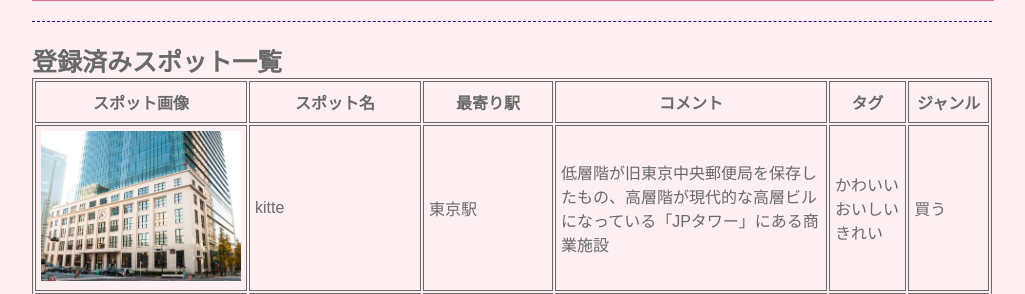
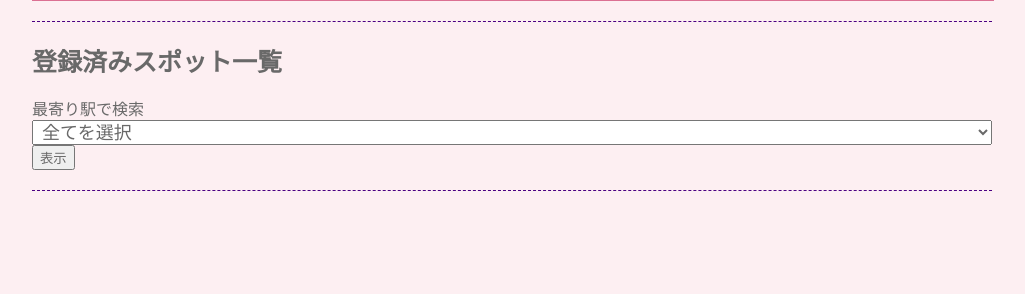
Before and after one commit to akira625/cTeam, a PHP site: page /user_spot in a window 1280 px wide. Shown: the part 896-1190 px from the top of the page, without its empty margins (128-1153 px from the left). After the commit the page ends 1087 px from the top, so only its background shows below. Run offline with PHP 8.4, Linux system fonts and the light colour scheme; data comes from the database, SQL or seed files in the repository; some libraries are stand-ins or nearby versions.

Commit message:
user_spotに最寄り駅指定でスポット表示する機能を追加

```diff
--- a/admin_spot.php
+++ b/admin_spot.php
@@ -172,7 +172,7 @@ if($sql_kind === 'delete'){
     $delete = get_post('delete');
     $spot_id = get_post('spot_id');
 
-    if($delete !== '' && $delete !== '削除する'){
+    if(is_blank($delete) !== TRUE && $delete !== '削除'){
         $errors[] = '不正な処理です。';
     }
 }
--- a/common.css
+++ b/common.css
@@ -252,6 +252,16 @@ header {
   color: dimgray;
 }
 
+.search select{
+  width: 100%;
+  height: 25px;
+  font-size: 18px;
+  vertical-align: top;
+  padding-left: 5px;
+  box-sizing: border-box;
+  color: dimgray;
+}
+
 .userInsert input[type="text"] {
   width: 100%;
   height: 25px;
@@ -299,6 +309,10 @@ input[type="file"] {
 
 .table_comment{
   width: 270px;
+}
+
+.table_station{
+  width: 100px;
 }
 
 table,td,th{
--- a/include/model/functions.php
+++ b/include/model/functions.php
@@ -285,6 +285,26 @@ function select_spots($link){
     return get_as_assoc($link, $sql);
 }
 
+function select_spots_whereStation($link, $station_id){
+    $sql = "SELECT
+                slt.spot_id, sit.spot_name, sit.status, slt.lat, slt.lng, slt.postal_code, slt.prefecture,
+                slt.city, slt.detail_address, sit.comment, sit.image, sit.genre, ta.station_name, ta.station_id
+            FROM
+                spot_location_table AS slt
+            LEFT
+                JOIN spot_info_table AS sit
+            ON
+                slt.spot_id = sit.spot_id
+            LEFT JOIN
+                station_table AS ta
+            ON
+                slt.station_id = ta.station_id
+            WHERE
+                slt.station_id = {$station_id}
+            ";
+    return get_as_assoc($link, $sql);
+}
+
 function select_tags($link, $spot_id){
     $sql = "SELECT
                 tag_id
--- a/include/view/user_spot.php
+++ b/include/view/user_spot.php
@@ -147,11 +147,29 @@
         </div>
         <div class="wrapper">
             <h1>登録済みスポット一覧</h1>
+            <br>
+            <div class="search">
+            <p>最寄り駅で検索</p>
+                <form method="post">
+                    <select name='change_station'>
+                        <option value='all'>全てを選択</option>
+                        <?php foreach($stations as $station){?>
+                            <option value='<?php print h($station['station_id']);?>'
+                            <?php if($change_station === $station['station_id']){print 'selected';}?>>
+                                <?php print h($station['station_name']);?>
+                            </option>
+                        <?php }?>
+                        <input type="hidden" name="sql_kind" value="change_station">
+                        <input type="submit" value="表示">
+                    </select>
+                </form>
+            </div>
+            <?php if($change_station !== ''){?>
                 <table class="user_spot_table">
                     <tr>
                         <th class="spot_img">スポット画像</th>
                         <th class="table_spot_name">スポット名</th>
-                    <th>最寄り駅</th>
+                        <th class="table_station">最寄り駅</th>
                         <th class="table_comment">コメント</th>
                         <th>タグ</th>
                         <th>ジャンル</th>
@@ -182,6 +200,7 @@
                         <?php }?>
                     <?php } ?>
                 </table>
+            <?php }?>
         </div>
     </div>
     <script src="https://code.jquery.com/jquery-3.5.0.min.js" integrity="sha256-xNzN2a4ltkB44Mc/Jz3pT4iU1cmeR0FkXs4pru/JxaQ=" crossorigin="anonymous"></script>
--- a/user_spot.php
+++ b/user_spot.php
@@ -7,6 +7,7 @@ $message     = '';
 $errors     = [];     // エラーメッセージ
 $filename = '';
 $status = 0;
+$change_station = '';
 $tags_name = [
 '1' => 'かわいい',
 '2' => 'おいしい',
@@ -124,6 +125,11 @@ if($sql_kind === 'insert'){
 
 }
 
+if($sql_kind === 'change_station'){
+    $change_station = get_post('change_station');
+
+}
+
 // コネクション取得
 $link= get_db_connect();
 
@@ -171,10 +177,17 @@ if(is_post() === TRUE && count($errors) === 0){
 
     }
 
+    if($sql_kind === 'change_station'){
+        if($change_station === 'all'){
+            $spots = select_spots($link);
+        }else{
+            $spots = select_spots_whereStation($link, $change_station);
+        }
+    }
+
     close_transaction($link, $errors);
 }
 
-$spots = select_spots($link);
 
 close_db_connect($link);
 
```
Lines whose indentation alone changed are shown as unchanged.
